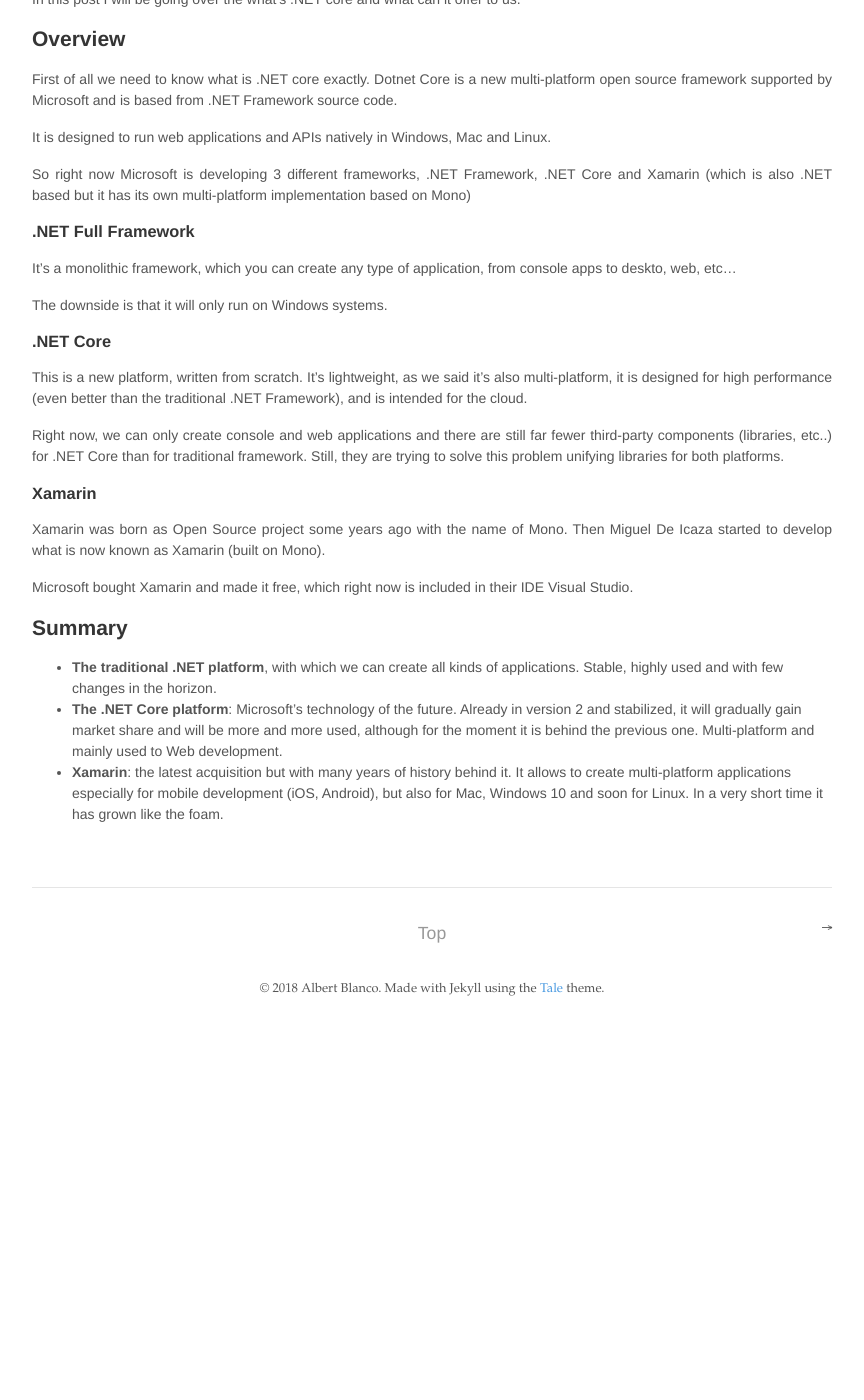
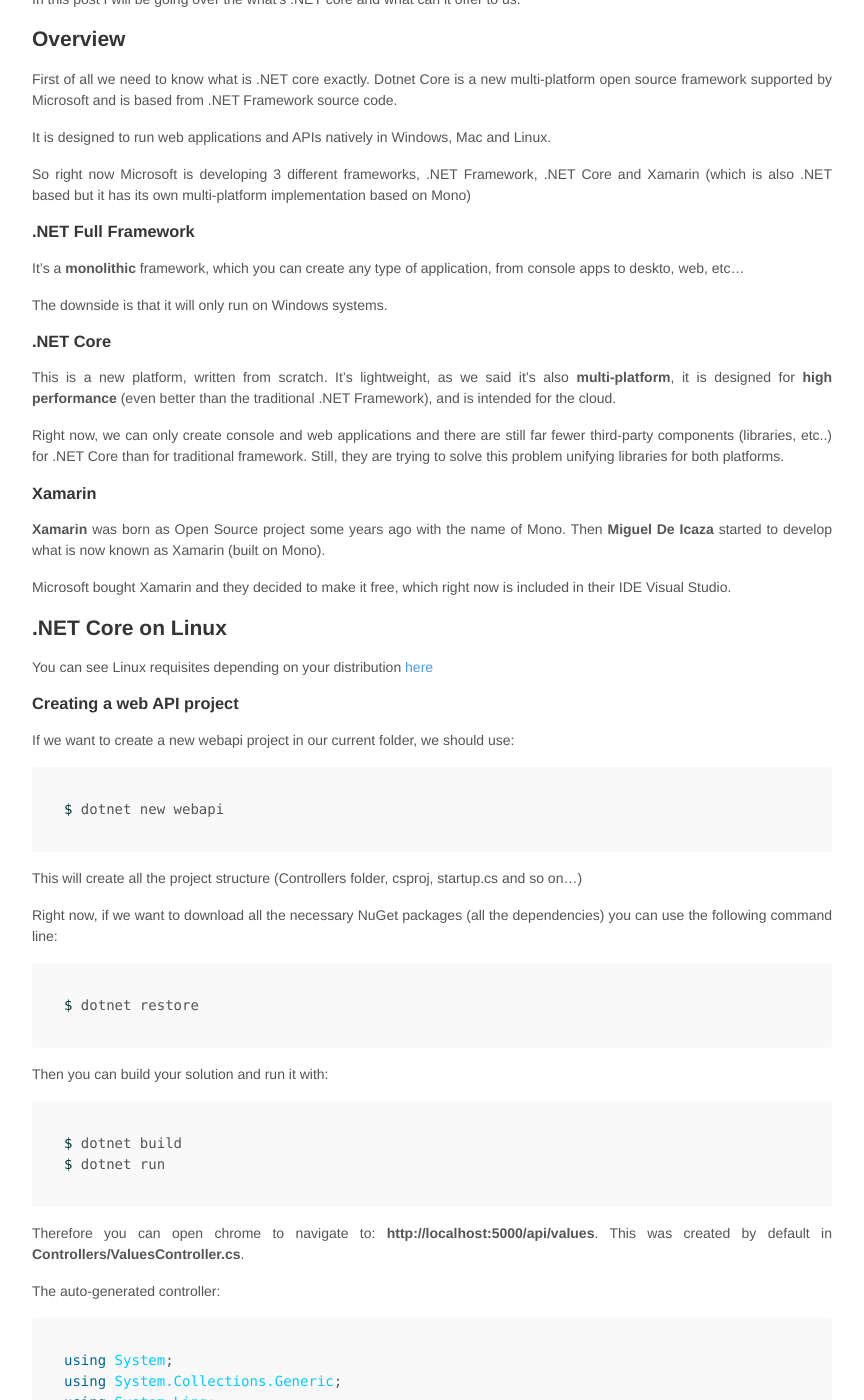
Before and after one commit to albrtbc/albrtbc.github.io, a Jekyll site: the page built from _posts/2018-02-03-What's .NET Core and how can we use it?.md, in a window 1280 px wide and 1400 px high, scrolled down 808 px. Shown: the whole window, without its empty margins (208-1072 px from the left). Built offline with Jekyll 4.4.1, drawn with Linux system fonts in a browser that asks for light colours; nearby versions of some CDN libraries; comment, search, counter and statistics services are not loaded; before the commit the page ends 1840 px from its top, so only the background shows below that; some of the changed text lies outside the part shown.

Commit message:
+ init webapi

````diff
--- a/_posts/2018-02-03-What's .NET Core and how can we use it?.md
+++ b/_posts/2018-02-03-What's .NET Core and how can we use it?.md
@@ -24,21 +24,100 @@
 
 ### .NET Full Framework
 
-It's a monolithic framework, which you can create any type of application, from console apps to deskto, web, etc...
+It's a **monolithic** framework, which you can create any type of application, from console apps to deskto, web, etc...
 
 The downside is that it will only run on Windows systems.
 
 ### .NET Core
 
-This is a new platform, written from scratch. It's lightweight, as we said it's also multi-platform, it is designed for high performance (even better than the traditional .NET Framework), and is intended for the cloud.
+This is a new platform, written from scratch. It's lightweight, as we said it's also **multi-platform**, it is designed for **high performance** (even better than the traditional .NET Framework), and is intended for the cloud.
 
 Right now, we can only create console and web applications and there are still far fewer third-party components (libraries, etc..) for .NET Core than for traditional framework. Still, they are trying to solve this problem unifying libraries for both platforms.
 
 ### Xamarin
 
-Xamarin was born as Open Source project some years ago with the name of Mono. Then Miguel De Icaza started to develop what is now known as Xamarin (built on Mono).
+**Xamarin** was born as Open Source project some years ago with the name of Mono. Then **Miguel De Icaza** started to develop what is now known as Xamarin (built on Mono).
 
-Microsoft bought Xamarin and made it free, which right now is included in their IDE Visual Studio.
+Microsoft bought Xamarin and they decided to make it free, which right now is included in their IDE Visual Studio.
+
+.NET Core on Linux
+------------------
+
+You can see Linux requisites depending on your distribution [here](https://docs.microsoft.com/en-us/dotnet/core/linux-prerequisites)
+
+### Creating a web API project
+
+If we want to create a new webapi project in our current folder, we should use:
+
+```bash
+$ dotnet new webapi
+```
+
+This will create all the project structure (Controllers folder, csproj, startup.cs and so on...)
+
+Right now, if we want to download all the necessary NuGet packages (all the dependencies) you can use the following command line:
+
+```bash
+$ dotnet restore
+```
+
+Then you can build your solution and run it with:
+
+```bash
+$ dotnet build
+$ dotnet run
+```
+
+Therefore you can open chrome to navigate to: **http://localhost:5000/api/values**. This was created by default in **Controllers/ValuesController.cs**.
+
+The auto-generated controller:
+
+```c#
+using System;
+using System.Collections.Generic;
+using System.Linq;
+using System.Threading.Tasks;
+using Microsoft.AspNetCore.Mvc;
+
+namespace FirstAspNetWebApi.Controllers
+{
+    [Route("api/[controller]")]
+    public class ValuesController : Controller
+    {
+        // GET api/values
+        [HttpGet]
+        public IEnumerable<string> Get()
+        {
+            return new string[] { "value1", "value2" };
+        }
+
+        // GET api/values/5
+        [HttpGet("{id}")]
+        public string Get(int id)
+        {
+            return "value";
+        }
+
+        // POST api/values
+        [HttpPost]
+        public void Post([FromBody]string value)
+        {
+        }
+
+        // PUT api/values/5
+        [HttpPut("{id}")]
+        public void Put(int id, [FromBody]string value)
+        {
+        }
+
+        // DELETE api/values/5
+        [HttpDelete("{id}")]
+        public void Delete(int id)
+        {
+        }
+    }
+}
+```
 
 Summary
 -------
````
